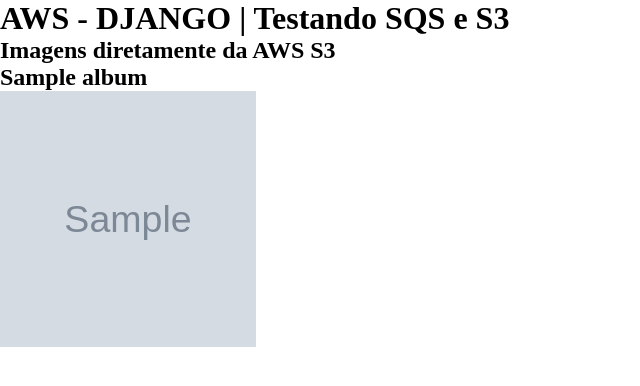
After one commit to gentil-eilison/aws-django, a Django app: page /albums/list/ in a window 1280 px wide. The commit adds this page. Shown: the top 386 px of the page, without its empty margins (0-640 px from the left). Run offline with Django 4.2, Linux system fonts and the light colour scheme; tables that the repository leaves empty hold one stand-in row (values such as "Sample post"); grey boxes marked "Sample" are stand-in pictures; parts of the project's set-up code (start-up, migrations or seed data) failed here and were passed over.

Commit message:
feat(core): add list view for displaying albums from s3

```diff
--- /dev/null
+++ b/aws_django/core/templates/core/album_list.html
@@ -0,0 +1,28 @@
+{% load static %}
+
+<!DOCTYPE html>
+<html lang="pt-BR">
+  <head>
+    <meta charset="UTF-8" />
+    <meta name="viewport" content="width=device-width, initial-scale=1.0" />
+    <title>AWS - Django</title>
+    <link rel="stylesheet" href="{% static 'css/project.css' %}" />
+  </head>
+  <body>
+    <header>
+      <h1>AWS - DJANGO | Testando SQS e S3</h1>
+    </header>
+    <main>
+      <h2>Imagens diretamente da AWS S3</h2>
+      {% for object in object_list %}
+        <article>
+          <h2>{{ object.title }}</h2>
+          <img src="{{ object.cover.url }}"
+               alt="cover-album"
+               width="256px"
+               height="256px" />
+        </article>
+      {% endfor %}
+    </main>
+  </body>
+</html>
--- /dev/null
+++ b/aws_django/core/urls.py
@@ -0,0 +1,6 @@
+from django.urls import path
+
+from .views import AlbumListView
+
+app_name = "core"
+urlpatterns = [path("list/", AlbumListView.as_view(), name="list")]
--- a/aws_django/core/views.py
+++ b/aws_django/core/views.py
@@ -1 +1,8 @@
+from django.views.generic import ListView
+
+from .models import Album
+
+
 # Create your views here.
+class AlbumListView(ListView):
+    model = Album
--- a/aws_django/static/css/project.css
+++ b/aws_django/static/css/project.css
@@ -11,3 +11,9 @@
   background-color: #f2dede;
   border-color: #eed3d7;
 }
+
+* {
+  box-sizing: border-box;
+  margin: 0;
+  padding: 0;
+}
--- a/config/urls.py
+++ b/config/urls.py
@@ -14,6 +14,7 @@
     path("users/", include("aws_django.users.urls", namespace="users")),
     path("accounts/", include("allauth.urls")),
     # Your stuff: custom urls includes go here
+    path("albums/", include("aws_django.core.urls", namespace="albums")),
 ] + static(settings.MEDIA_URL, document_root=settings.MEDIA_ROOT)
 
 
```
